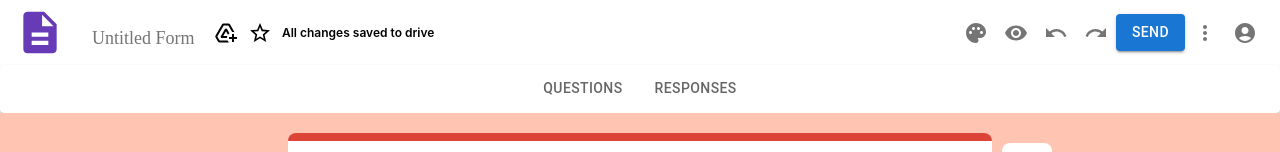
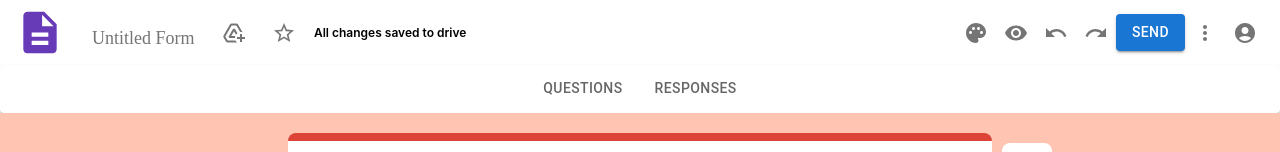
Before and after one commit to Andile-coder/googleform, a React (Create React App) app: page / in a window 1280 px wide. Shown: the top 152 px of the page. Built offline with nearby package versions, Linux system fonts and the light colour scheme.

Commit message:
@media max 480px

```diff
--- a/src/components/CHeader.js
+++ b/src/components/CHeader.js
@@ -21,25 +21,33 @@ function CHeader(props) {
           style={{ height: "55px", width: "50px", color: "#673ab7" }}
         />
         <input placeholder="Untitled Form"></input>
-        <AddtoDriveIcon className="form_header_icon" />
-        <StarBorderIcon className="form_header_icon" />
+        <IconButton>
+          {" "}
+          <AddtoDriveIcon id="drive" className="form_header_icon" />
+        </IconButton>
+        <IconButton>
+          {" "}
+          <StarBorderIcon id="star" className="form_header_icon" />
+        </IconButton>
+
         <span>All changes saved to drive</span>
       </div>
       <div className="form_header_right">
         <IconButton>
           <PaletteIcon
+            id="header_palette"
             className="form_header_icon"
             onClick={() => props.handlePopup()}
           />
         </IconButton>
         <IconButton>
-          <VisibilityIcon className="form_header_icon" />
+          <VisibilityIcon id="visibility" className="form_header_icon" />
         </IconButton>
         <IconButton>
           <UndoIcon className="form_header_icon" />
         </IconButton>
         <IconButton>
-          <RedoIcon className="form_header_icon" />
+          <RedoIcon id="redo" className="form_header_icon" />
         </IconButton>
         <Button variant="contained" color="primary">
           SEND
```
Also changed, not shown: src/styles/cheader.scss (+13 -0 lines), src/styles/dist/cheader.css, 1 other file (tests, documents, lock files or other folders).
